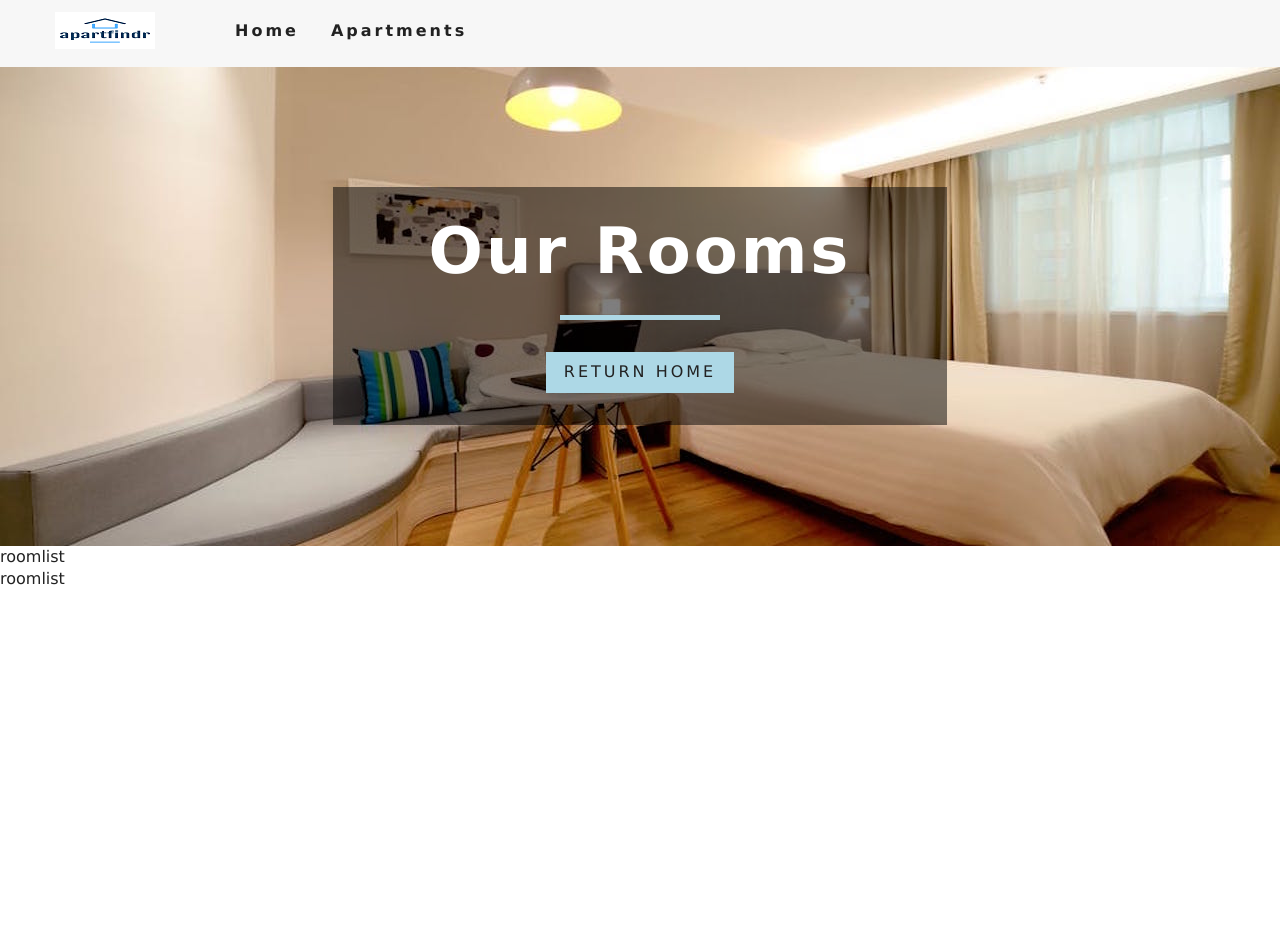
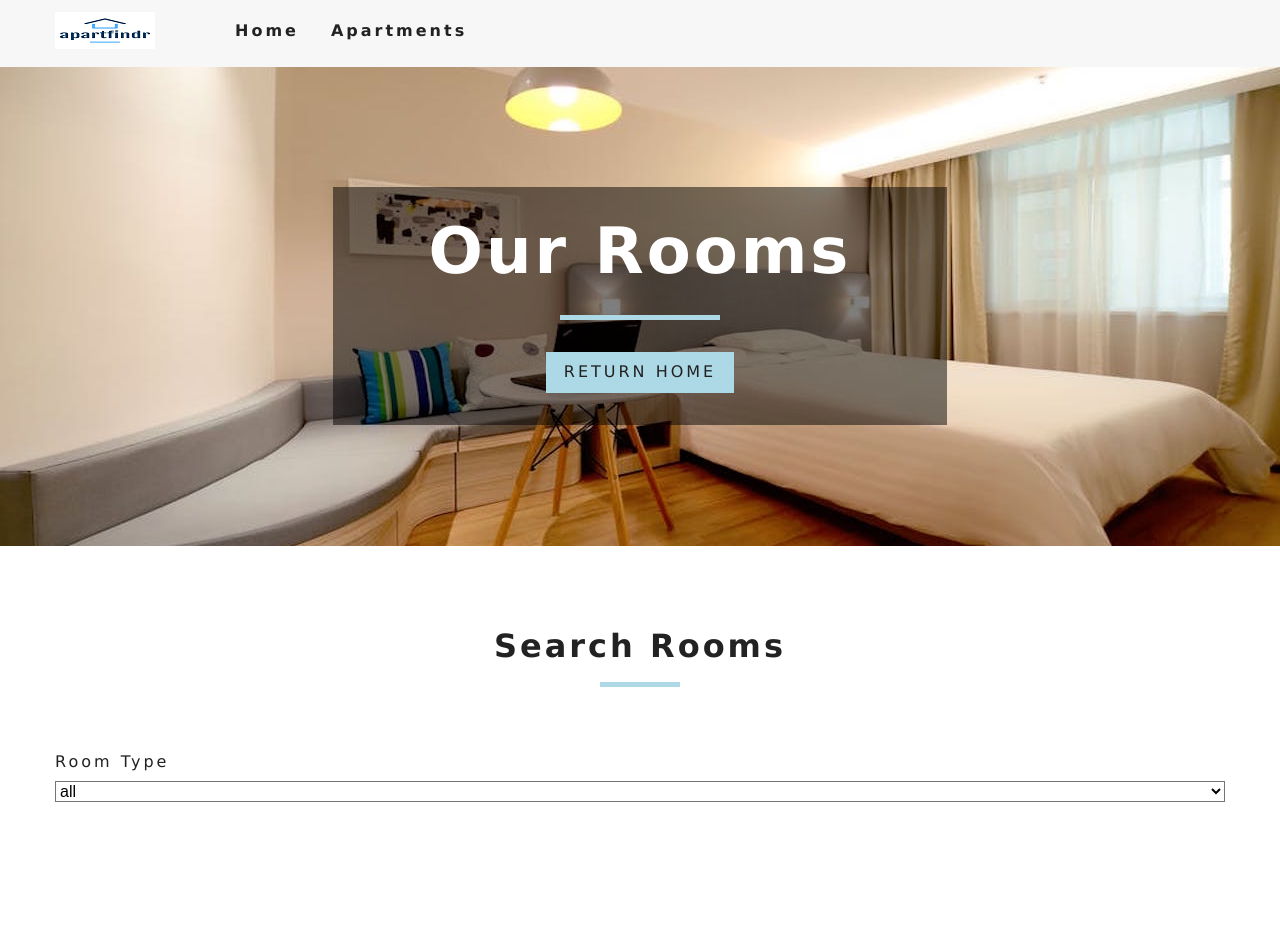
Before and after one commit to akinleyeOJ/ApartFindr, a React (Create React App) app in the folder my-app/: page /rooms in a window 1280 px wide. Shown: the top 952 px of the page. Before the commit the page ends 800 px from the top, so only its background shows below. Built offline with nearby package versions, Linux system fonts and the light colour scheme.

Commit message:
add updates

```diff
--- a/my-app/src/components/RoomFilter.js
+++ b/my-app/src/components/RoomFilter.js
@@ -1,9 +1,50 @@
 import React from 'react'
+import { useContext } from "react";
+import { RoomContext } from "../context";
+import Title from "../components/Title";
 
-export default function RoomList() {
+//get all unique values
+const getUnique = (items, value ) => {
+    return [...new Set(items.map(item => item[value]))];
+};
+export default function RoomFilter({ rooms }) {
+    const context = useContext(RoomContext);
+    const {
+        handleChange,
+        type,
+        capacity,
+        price,
+        minPrice,
+        maxPrice,
+        minSize,
+        maxSize,
+        breakfast,
+        pets
+    } = context;
+
+    //get unique types
+    let types = getUnique(rooms, 'type');
+    // add all
+    types = ['all',...types];
+    //map to jsx
+    types = types.map((item, index)=>{
+    return <option value={item} key={index}>{item}</option>
+    })
+
     return (
-        <div>
-            roomlist
-        </div>
-    )
+        <section className="filter-container">
+         <Title title="search rooms" />
+         <form className="filter-form">
+             {/*Select type */}
+             <div className="form-group">
+                 <label htmlFor="type">room type</label>
+                 <select name="type" id="type" value={type}
+                   className="form-control" onChange={handleChange}>
+                  {types}
+                 </select>
+             </div>
+             {/* End Select type */}
+         </form>
+        </section>
+    );
 }
--- a/my-app/src/components/RoomList.js
+++ b/my-app/src/components/RoomList.js
@@ -1,9 +1,25 @@
 import React from 'react'
+import Room from './Room';
 
-export default function RoomList() {
+export default function RoomList({rooms}) {
+
+    if (rooms.length === 0){
+        return (
+            <div className="empty-search">
+             <h3>
+                 no paramsss
+             </h3>
+            </div>
+        );
+    }
     return (
-        <div>
-            roomlist
+    <section className="roomslist">
+        <div className="roomslist-center">
+            {rooms.map(item => {
+                    return <Room key={item.id} room={item} />
+                })
+            }
         </div>
-    )
+    </section>
+    );
 }
--- a/my-app/src/context.js
+++ b/my-app/src/context.js
@@ -9,20 +9,35 @@
         rooms:[],
         sortedRooms:[],
         featuredRooms: [],
-        loading: true
+        loading: true,
+        type: 'all',
+        capacity: 1,
+        price: 0,
+        minPrice:0,
+        maxPrice: 0,
+        minSize: 0,
+        maxSize: 0,
+        breakfast: false,
+        pets: false
     };
-
     //getData
 
     componentDidMount(){
+        // this.getData
         let rooms = this.formatData(items);
         let featuredRooms = rooms.filter(room => room.featured === true);
+        let maxPrice = Math.max(...rooms.map(item => item.price));
+        let maxSize = Math.max(...rooms.map(item => item.size));
+
         this.setState({
            rooms,
            featuredRooms,
            sortedRooms:rooms,
-           loading: false
-        })
+           loading: false,
+           price: maxPrice,
+           maxPrice,
+           maxSize
+        });
     }
 
     formatData(items){
@@ -40,12 +55,23 @@
         let tempRooms = [...this.state.rooms];
         const room = tempRooms.find(room => room.slug === slug);
         return room;
-    }
-
-
+    };
+    handleChange = event => {
+        const target = event.target
+        const value = event.type === 'checkbox' ?
+        target.checked:target.value
+        const name = event.target.name;
+        this.setState({
+            [name]:value
+        },this.filterRooms)
+    };
+    filterRooms = () => {
+        console.log("hello");
+    };
     render() {
         return (
-        <RoomContext.Provider value={{ ...this.state, getRoom: this.getRoom }}>
+        <RoomContext.Provider
+          value={{ ...this.state, getRoom: this.getRoom }}>
             {this.props.children}
         </RoomContext.Provider>
         );
```
